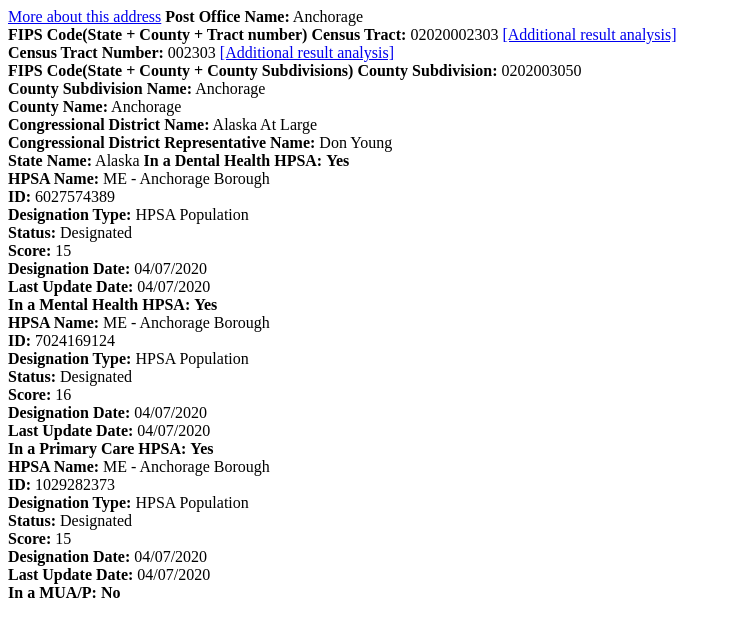
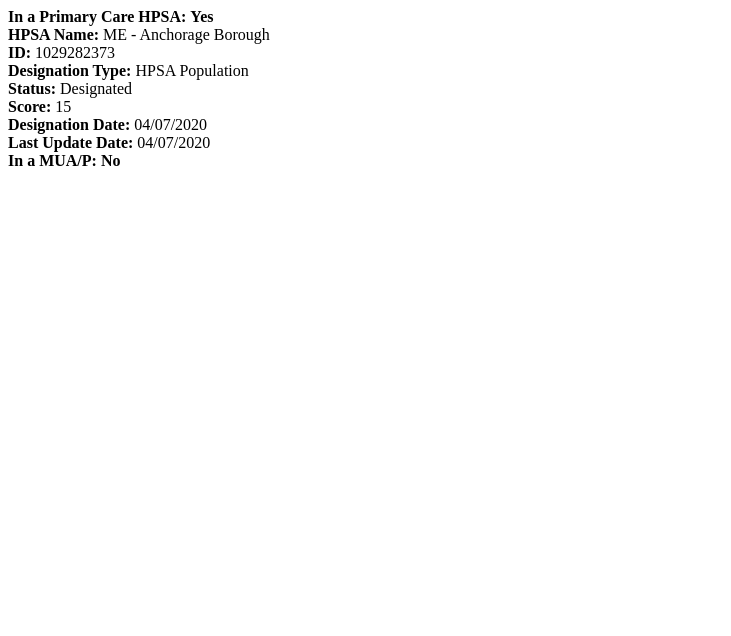
Before and after one commit to ShabanK/dynamic-webscrape, a website: page index.html in a window 1280 px wide. Shown: the whole page, without its empty margins (0-731 px from the left). Drawn offline with Linux system fonts and the light colour scheme.

Commit message:
narrowed down to required p tags

```diff
--- a/index.html
+++ b/index.html
@@ -1,66 +1,3 @@
-<a
-  href="#collapse1"
-  class="rural-analyzer-toggle"
-  role="button"
-  data-toggle="collapse"
-  aria-expanded="false"
-  aria-controls="collapse1"
-  >More about this address</a
->
-
-<strong> Post Office Name:</strong>
-Anchorage <br />
-<strong> FIPS Code(State + County + Tract number) Census Tract:</strong>
-02020002303
-<a href="#" onclick="LoadView('Census Tract','02020002712',false)"
-  >[Additional result analysis]</a
->
-<br />
-<strong> Census Tract Number:</strong>
-002303
-<a href="#" onclick="LoadView('Census Tract','002712',false)"
-  >[Additional result analysis]</a
->
-<br />
-<strong>
-  FIPS Code(State + County + County Subdivisions) County Subdivision:</strong
->
-0202003050 <br />
-<strong> County Subdivision Name:</strong>
-Anchorage <br />
-<strong> County Name:</strong>
-Anchorage <br />
-<strong> Congressional District Name:</strong>
-Alaska At Large <br />
-<strong> Congressional District Representative Name:</strong>
-Don Young <br />
-<strong>State Name:</strong>
-Alaska
-
-<strong class="rural-analyzer-info-heading">In a Dental Health HPSA:</strong>
-<strong class="text-success"
-  ><span class="icon icon-checkmark"></span> Yes</strong
-><br />
-
-<strong>HPSA Name: </strong>ME - Anchorage Borough<br /><strong>ID: </strong
->6027574389<br /><strong>Designation Type: </strong>HPSA Population<br /><strong
-  >Status: </strong
->Designated<br /><strong>Score: </strong>15<br /><strong
-  >Designation Date: </strong
->04/07/2020<br /><strong>Last Update Date: </strong>04/07/2020 <br />
-
-<strong class="rural-analyzer-info-heading">In a Mental Health HPSA:</strong>
-<strong class="text-success"
-  ><span class="icon icon-checkmark"></span> Yes</strong
-><br />
-
-<strong>HPSA Name: </strong>ME - Anchorage Borough<br /><strong>ID: </strong
->7024169124<br /><strong>Designation Type: </strong>HPSA Population<br /><strong
-  >Status: </strong
->Designated<br /><strong>Score: </strong>16<br /><strong
-  >Designation Date: </strong
->04/07/2020<br /><strong>Last Update Date: </strong>04/07/2020 <br />
-
 <strong class="rural-analyzer-info-heading">In a Primary Care HPSA:</strong>
 <strong class="text-success"
   ><span class="icon icon-checkmark"></span> Yes</strong
```
Also changed, not shown: test.js (+5 -3 lines).
